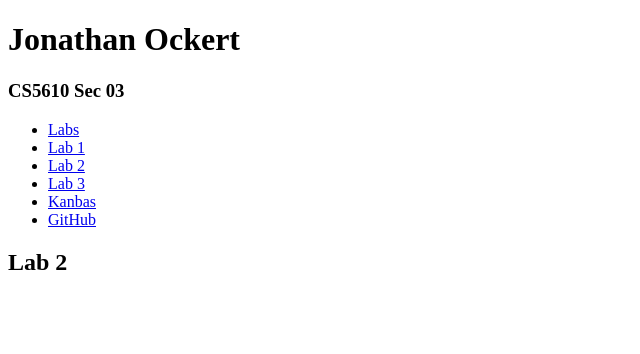
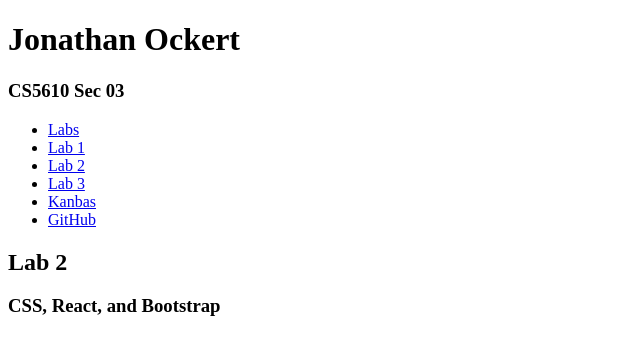
Before and after one commit to JonathanOckert/kanbas-react-web-app, a React (Create React App) app: page /#/Labs/Lab2 in a window 1280 px wide. Shown: the top 354 px of the page, without its empty margins (0-640 px from the left). Built offline with nearby package versions, Linux system fonts and the light colour scheme.

Commit message:
Lab2 and A2

```diff
--- a/src/Labs/Lab2/index.tsx
+++ b/src/Labs/Lab2/index.tsx
@@ -2,6 +2,8 @@ export default function Lab2() {
     return(
         <div id="wd-lab2">
             <h2>Lab 2</h2>
+            <h3>CSS, React, and Bootstrap</h3>
+
         </div>
     )
 }
```
